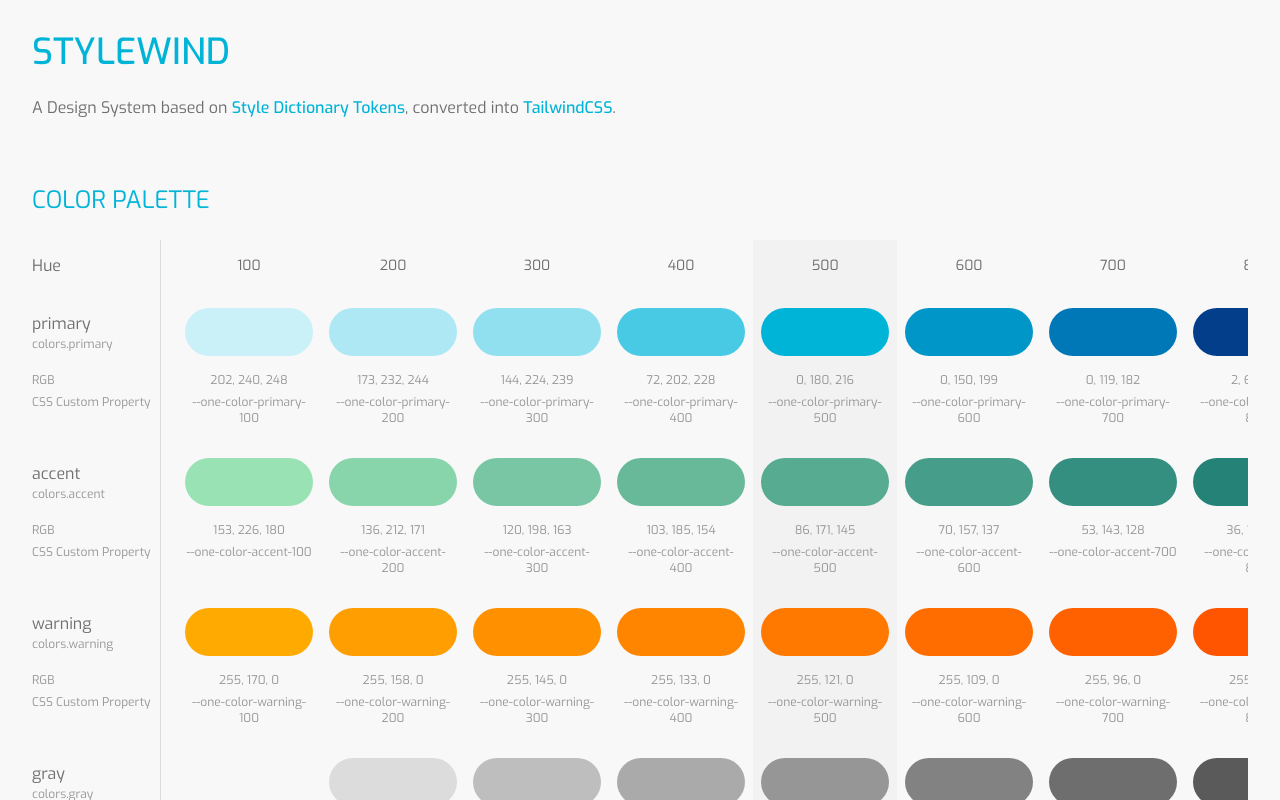
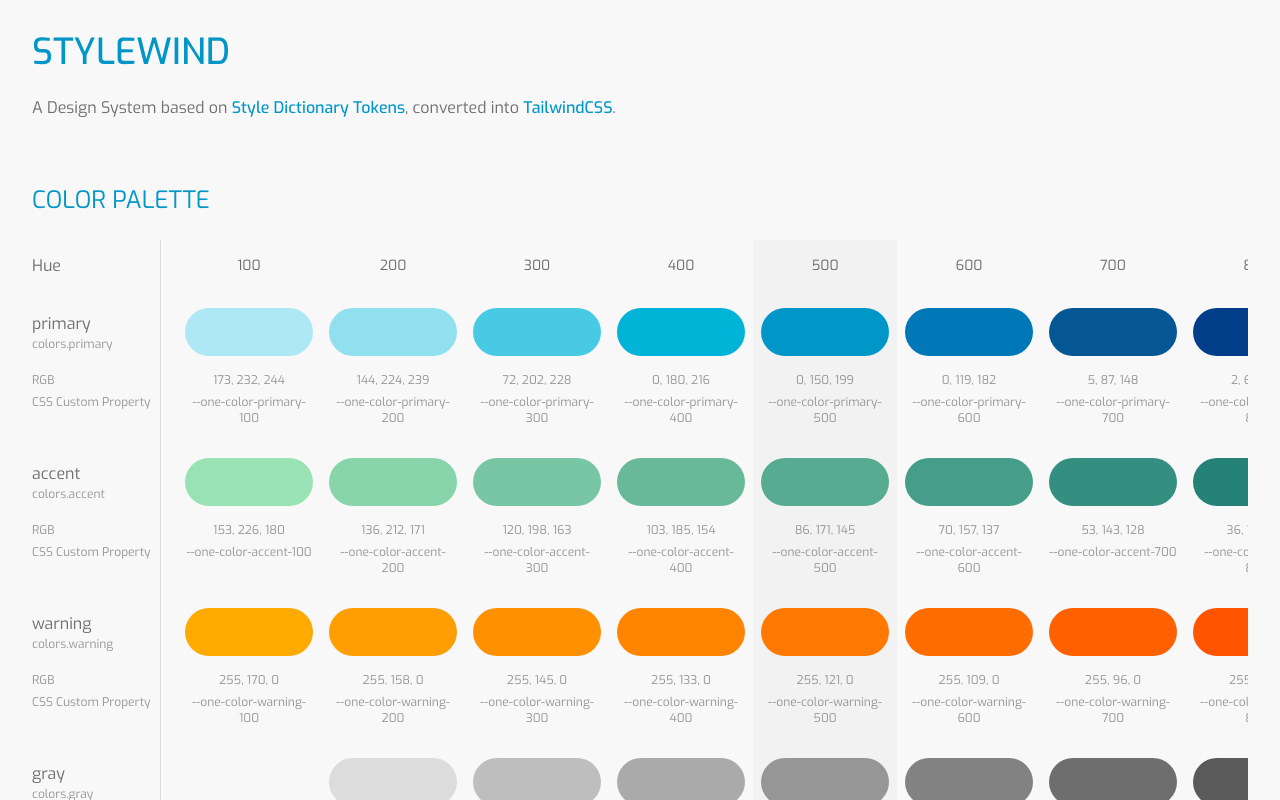
Before and after one commit to StefanKandlbinder/styledictionarytailwindbridge, an Angular app: page / in a window 1280 px wide. Shown: the top 800 px of the page. Built offline with nearby package versions, Linux system fonts and the light colour scheme.

Commit message:
refactoring

```diff
--- a/src/assets/styles/tokens.css
+++ b/src/assets/styles/tokens.css
@@ -1,6 +1,6 @@
 /**
  * Do not edit directly
- * Generated on Fri, 26 Nov 2021 19:44:00 GMT
+ * Generated on Fri, 26 Nov 2021 19:59:07 GMT
  */
 
 :root {
@@ -47,11 +47,11 @@
   --one-color-accent-100: 153, 226, 180;
   --one-color-primary-900: 3, 4, 94;
   --one-color-primary-800: 2, 62, 138;
-  --one-color-primary-700: 0, 119, 182;
-  --one-color-primary-600: 0, 150, 199;
-  --one-color-primary-500: 0, 180, 216; /* main hue */
-  --one-color-primary-400: 72, 202, 228;
-  --one-color-primary-300: 144, 224, 239;
-  --one-color-primary-200: 173, 232, 244;
-  --one-color-primary-100: 202, 240, 248;
+  --one-color-primary-700: 5, 87, 148;
+  --one-color-primary-600: 0, 119, 182;
+  --one-color-primary-500: 0, 150, 199;
+  --one-color-primary-400: 0, 180, 216; /* main hue */
+  --one-color-primary-300: 72, 202, 228;
+  --one-color-primary-200: 144, 224, 239;
+  --one-color-primary-100: 173, 232, 244;
 }
--- a/src/assets/styles/tokens.json
+++ b/src/assets/styles/tokens.json
@@ -2,11 +2,11 @@
   "color": {
     "primary": {
       "100": {
-        "value": "202, 240, 248",
+        "value": "173, 232, 244",
         "filePath": "src/styledictionary/tokens/colors/base.json",
         "isSource": true,
         "original": {
-          "value": "202, 240, 248"
+          "value": "173, 232, 244"
         },
         "name": "color-primary-100",
         "attributes": {
@@ -21,11 +21,11 @@
         ]
       },
       "200": {
-        "value": "173, 232, 244",
+        "value": "144, 224, 239",
         "filePath": "src/styledictionary/tokens/colors/base.json",
         "isSource": true,
         "original": {
-          "value": "173, 232, 244"
+          "value": "144, 224, 239"
         },
         "name": "color-primary-200",
         "attributes": {
@@ -40,11 +40,11 @@
         ]
       },
       "300": {
-        "value": "144, 224, 239",
+        "value": "72, 202, 228",
         "filePath": "src/styledictionary/tokens/colors/base.json",
         "isSource": true,
         "original": {
-          "value": "144, 224, 239"
+          "value": "72, 202, 228"
         },
         "name": "color-primary-300",
         "attributes": {
@@ -59,11 +59,13 @@
         ]
       },
       "400": {
-        "value": "72, 202, 228",
+        "value": "0, 180, 216",
+        "comment": "main hue",
         "filePath": "src/styledictionary/tokens/colors/base.json",
         "isSource": true,
         "original": {
-          "value": "72, 202, 228"
+          "value": "0, 180, 216",
+          "comment": "main hue"
         },
         "name": "color-primary-400",
         "attributes": {
@@ -78,13 +80,11 @@
         ]
       },
       "500": {
-        "value": "0, 180, 216",
-        "comment": "main hue",
+        "value": "0, 150, 199",
         "filePath": "src/styledictionary/tokens/colors/base.json",
         "isSource": true,
         "original": {
-          "value": "0, 180, 216",
-          "comment": "main hue"
+          "value": "0, 150, 199"
         },
         "name": "color-primary-500",
         "attributes": {
@@ -99,11 +99,11 @@
         ]
       },
       "600": {
-        "value": "0, 150, 199",
+        "value": "0, 119, 182",
         "filePath": "src/styledictionary/tokens/colors/base.json",
         "isSource": true,
         "original": {
-          "value": "0, 150, 199"
+          "value": "0, 119, 182"
         },
         "name": "color-primary-600",
         "attributes": {
@@ -118,11 +118,11 @@
         ]
       },
       "700": {
-        "value": "0, 119, 182",
+        "value": "5, 87, 148",
         "filePath": "src/styledictionary/tokens/colors/base.json",
         "isSource": true,
         "original": {
-          "value": "0, 119, 182"
+          "value": "5, 87, 148"
         },
         "name": "color-primary-700",
         "attributes": {
```
Also changed, not shown: src/styledictionary/tokens/colors/base.json (+8 -8 lines).
